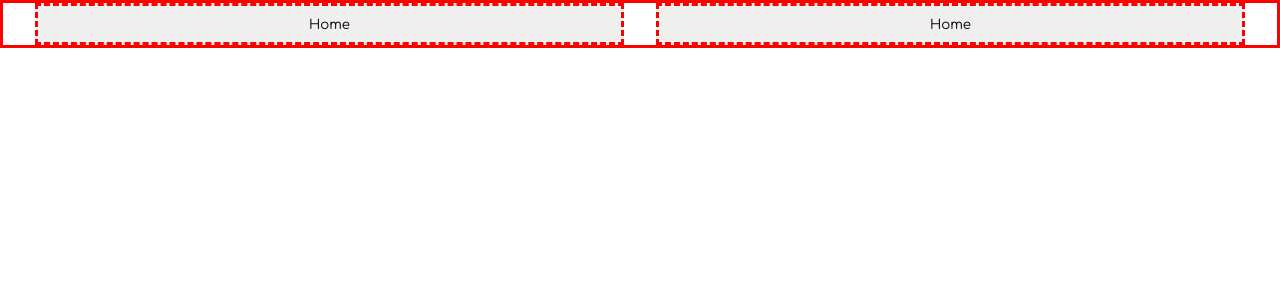
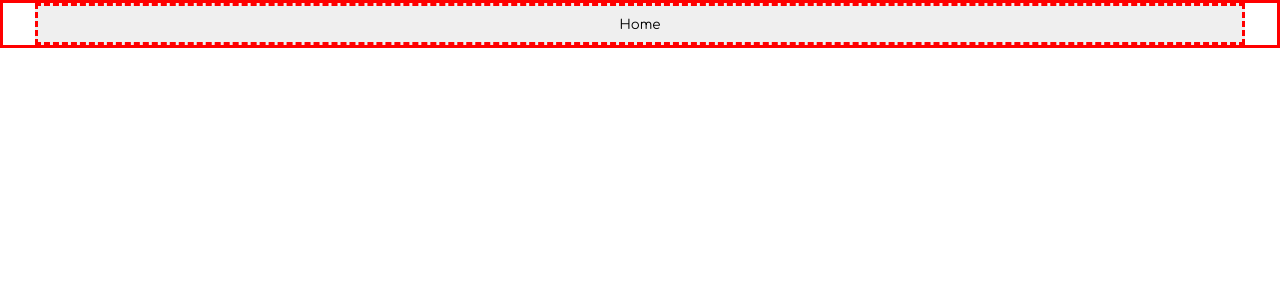
Before and after one commit to godverv/matreshka-fe, a Vue app: page / in a window 1280 px wide. Shown: the top 300 px of the page. Built offline with nearby package versions, Linux system fonts and the light colour scheme.

Commit message:
[master] headers and routing

```diff
--- a/package.json
+++ b/package.json
@@ -9,7 +9,8 @@
     "preview": "vite preview"
   },
   "dependencies": {
-    "vue": "^3.4.21"
+    "vue": "^3.4.21",
+    "vue-router": "4"
   },
   "devDependencies": {
     "@vitejs/plugin-vue": "^5.0.4",
--- a/src/App.vue
+++ b/src/App.vue
@@ -1,17 +1,7 @@
-
-<script setup lang="ts">
-  import Home from "./pages/Home.vue";
-</script>
+<script setup lang="ts"/>
 
 <template>
-  <div class="App">
-    <Home/>
-  </div>
+    <RouterView />
 </template>
 
-<style scoped>
-.App {
-  display: flex;
-}
-
-</style>
+<style scoped/>
--- a/src/components/page/Header.vue
+++ b/src/components/page/Header.vue
@@ -1,14 +1,13 @@
-<script setup  lang="ts">
-function changePage(page: string) {
-  console.log(page)
-}
-
+<script setup lang="ts">
+import {HomeUrl} from "../../routes/Routes.ts";
 </script>
 
 <template>
   <div class="Header">
-    <button class="HeaderButton" @click="changePage('/home')">Home</button>
-    <button class="HeaderButton">Home</button>
+
+    <RouterLink :to=HomeUrl>
+      <button class="HeaderButton">Home</button>
+    </RouterLink>
   </div>
 </template>
 
--- /dev/null
+++ b/src/pages/NotFound.vue
@@ -0,0 +1,14 @@
+<script setup lang="ts">
+import {HomeUrl} from "../routes/Routes.ts";
+</script>
+
+<template>
+  <RouterLink :to=HomeUrl>Go to home</RouterLink>
+  <div>Not found</div>
+
+  <RouterView />
+</template>
+
+<style scoped>
+
+</style>
--- /dev/null
+++ b/src/routes/Routes.ts
@@ -0,0 +1,10 @@
+import Home from "../pages/Home.vue";
+import NotFound from "../pages/NotFound.vue";
+
+export const HomeUrl = "/"
+export const NotFoundURl = "/:pathMatch(.*)*"
+
+export const routes = [
+    {path: NotFoundURl, component: NotFound},
+    {path: HomeUrl, component: Home},
+]
```
Also changed, not shown: src/main.ts (+11 -2 lines), 2 other files (tests, documents, lock files or other folders).
